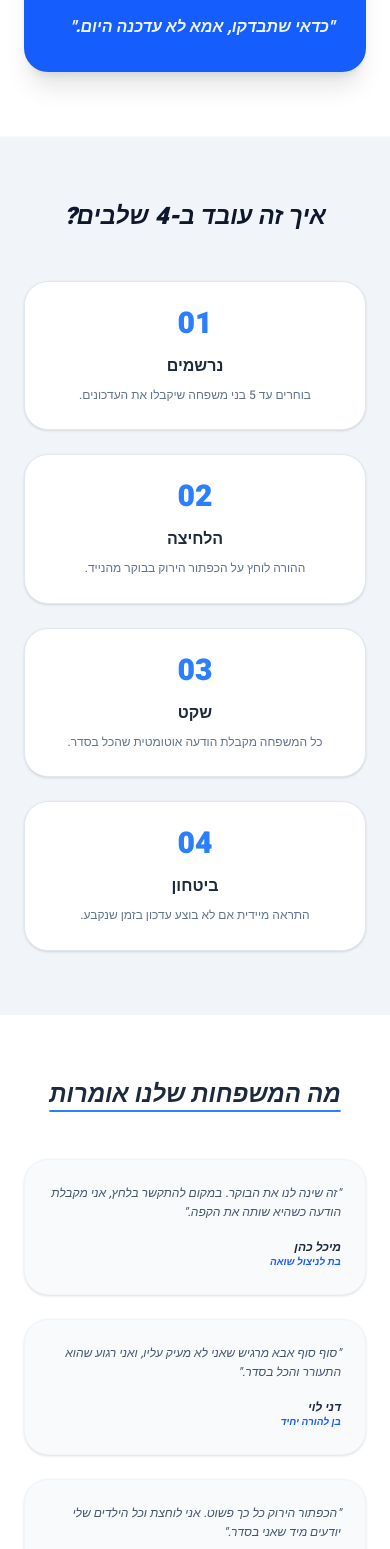
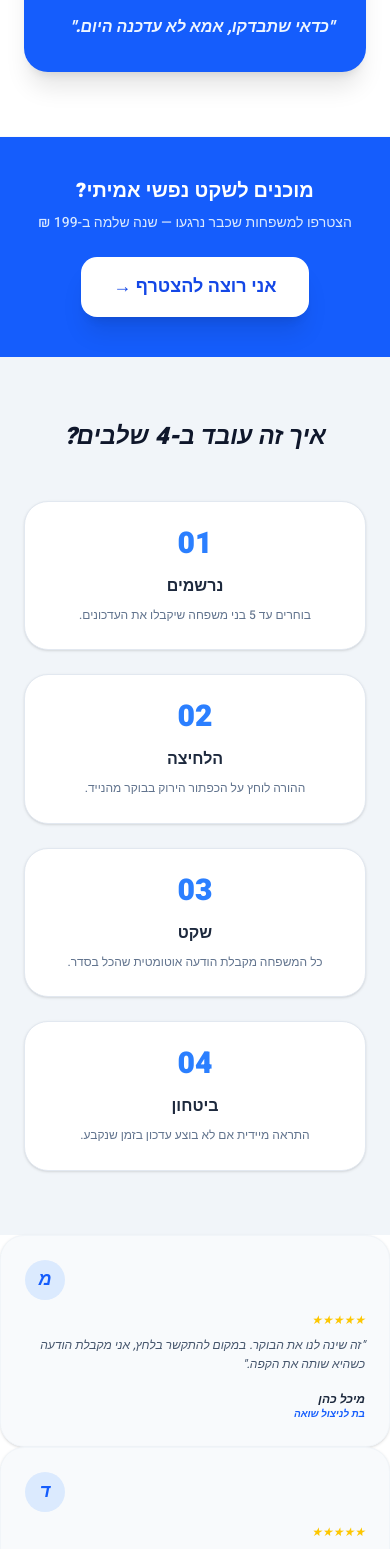
Before and after one commit to barnoi/senior-checkin, a Next.js app: page / in a window 390 px wide. Shown: the part 2281-3830 px from the top of the page. Built offline with nearby package versions, Linux system fonts and the light colour scheme; no server answers.

Commit message:
fix: layout and navbar for mobile, added faq and updated fonts

```diff
--- a/app/landing/page.tsx
+++ b/app/landing/page.tsx
@@ -162,7 +162,23 @@ export default function LandingPage() {
           </div>
         </div>
       </section>
-
+{/* CTA Banner */}
+      <section className="py-10 bg-blue-600 px-6 text-center">
+        <div className="max-w-2xl mx-auto">
+          <p className="text-white font-black text-xl md:text-2xl mb-2">
+            מוכנים לשקט נפשי אמיתי?
+          </p>
+          <p className="text-blue-100 text-sm mb-6 font-medium">
+            הצטרפו למשפחות שכבר נרגעו — שנה שלמה ב-199 ₪
+          </p>
+          <button
+            onClick={() => document.getElementById('offer')?.scrollIntoView({ behavior: 'smooth' })}
+            className="bg-white text-blue-700 px-8 py-4 rounded-2xl font-black text-lg hover:bg-blue-50 transition shadow-xl hover:scale-105 active:scale-95"
+          >
+            אני רוצה להצטרף →
+          </button>
+        </div>
+      </section>
       {/* 4 שלבים */}
       <section id="steps" className="py-16 bg-slate-100 px-6">
         <div className="max-w-6xl mx-auto">
@@ -184,21 +200,19 @@ export default function LandingPage() {
         </div>
       </section>
 
-      {/* טסטמוניאלס */}
-      <section className="py-16 px-6 bg-white">
-        <div className="max-w-6xl mx-auto">
-          <h2 className="text-2xl font-black text-center mb-12 text-slate-800 italic underline decoration-blue-500 underline-offset-8">מה המשפחות שלנו אומרות</h2>
-          <div className="grid grid-cols-1 md:grid-cols-3 gap-6">
      {testimonials.map((t, i) => (
   <div key={i} className="bg-slate-50 p-6 rounded-3xl border border-slate-100 shadow-sm italic text-right">
+    <div className="flex justify-end mb-3">
+      <div className="w-10 h-10 rounded-full bg-blue-100 flex items-center justify-center text-lg font-black text-blue-600">
+        {t.name.charAt(0)}
+      </div>
+    </div>
+    <div className="text-yellow-400 text-xs mb-2">★★★★★</div>
     <p className="text-slate-600 mb-4 text-xs md:text-sm font-medium leading-relaxed">"{t.text}"</p>
     <div className="font-black text-slate-800 text-xs">{t.name}</div>
     <div className="text-blue-600 text-[10px] font-bold">{t.role}</div>
   </div>
 ))}
-          </div>
-        </div>
-      </section>
 
      {/* תשלום */}
       <section id="offer" className="py-16 px-6 text-center">
@@ -248,7 +262,7 @@ export default function LandingPage() {
                       onChange={(e) => {
                         const val = e.target.value.toUpperCase();
                         setCoupon(val);
-                        if (val === 'FREE-FAMILY') {
+                        if (val === 'FREE-FAMILY20') {
                           setPaid(true);
                           setTimeout(() => { router.push("/admin"); }, 1500);
                         }
```
Lines whose indentation alone changed are shown as unchanged.
